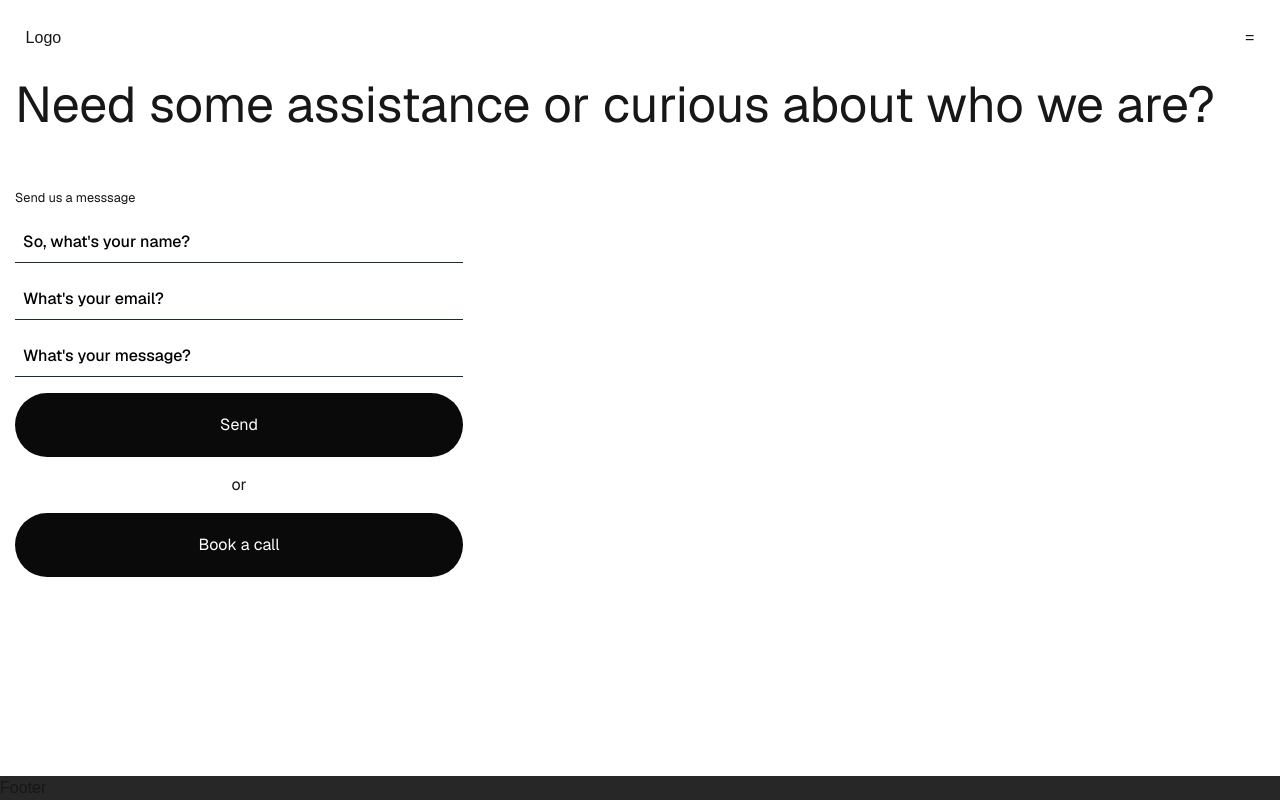
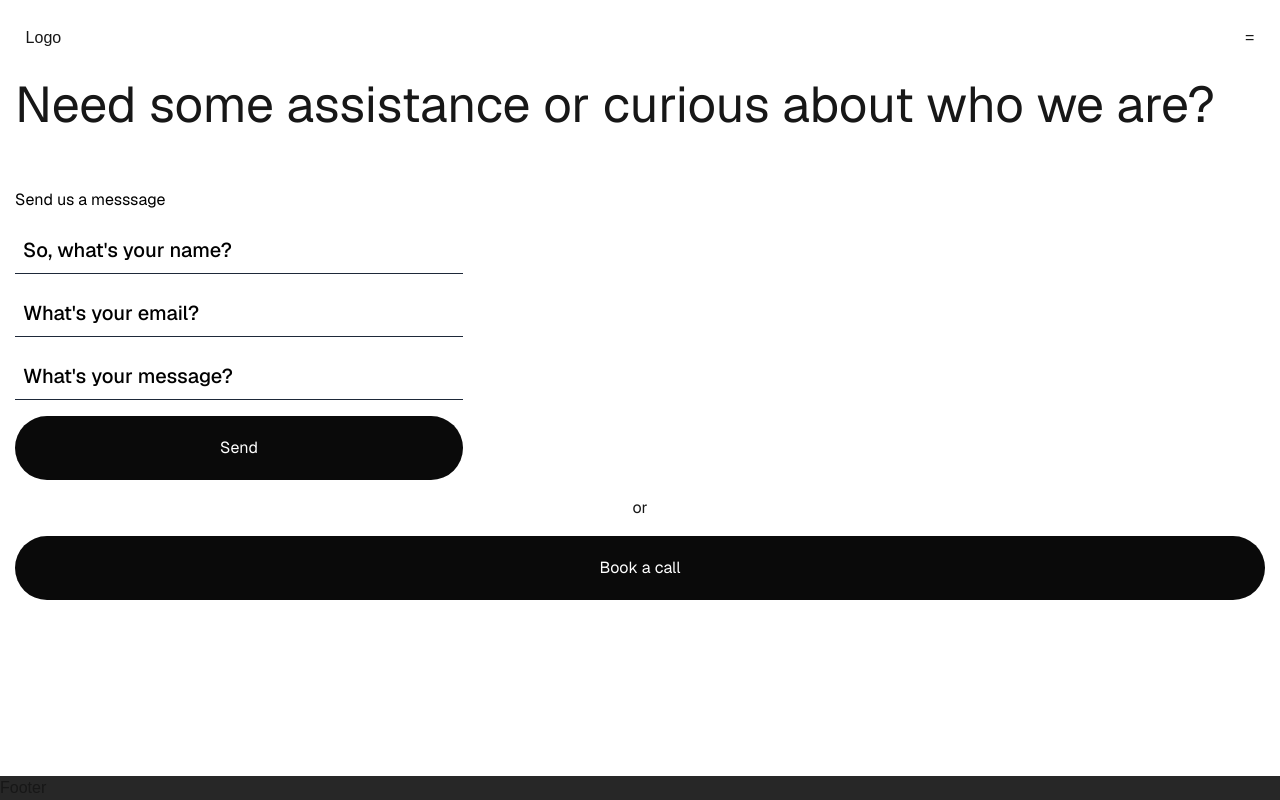
Before and after one commit to tahsinAmin/tech-nova, a Next.js app: page /contact in a window 1280 px wide. Built offline with nearby package versions, Linux system fonts and the light colour scheme.

Commit message:
feat: [Contact Page] - Basic validation (e.g., required fields)

```diff
--- a/app/contact/page.tsx
+++ b/app/contact/page.tsx
@@ -3,19 +3,22 @@ export default function Contact() {
     <>
       <div className="section-hero layout-contact flex-1 bg-zinc-50 font-sans dark:bg-black container">
         <h1>Need some assistance or curious about who we are?</h1>
-        <small>Send us a messsage</small>
+        <div className="small-text">Send us a messsage</div>
         <form action="/contact" className="flex flex-col gap-4 max-w-md">
           <input
             type="text"
+            required
             placeholder="So, what's your name?"
             className="w-full px-2 py-2 bg-transparent border-0 border-b border-gray-800 focus:outline-none focus:ring-0 font-medium placeholder:font-medium placeholder:text-black"
           />
           <input
+            required
             type="email"
             placeholder="What's your email?"
             className="w-full px-2 py-2 bg-transparent border-0 border-b border-gray-800 focus:outline-none focus:ring-0 font-medium placeholder:font-medium placeholder:text-black"
           />
           <input
+            required
             type="text"
             placeholder="What's your message?"
             className="w-full px-2 py-2 bg-transparent border-0 border-b border-gray-800 focus:outline-none focus:ring-0 font-medium placeholder:font-medium placeholder:text-black"
@@ -26,14 +29,15 @@ export default function Contact() {
           >
             Send
           </button>
-          <div className="text-center">or</div>
-          <button
-            type="submit"
-            className="cta"
-          >
-            Book a call
-          </button>
+
         </form>
+        <div className="text-center py-[16px]">or</div>
+        <button
+          type="submit"
+          className="cta"
+        >
+          Book a call
+        </button>
       </div>
     </>
   );
--- a/app/globals.css
+++ b/app/globals.css
@@ -119,8 +119,9 @@ h1 {
   color: var(--dark-gey);
 }
 
-.layout-contact small {
+.layout-contact .small-text {
   margin: 48px 0 15px;
+  color: #000000;
 }
 
 .cta {
@@ -129,3 +130,7 @@ h1 {
   padding: 20px 13px;
   border-radius: 40px;
 }
+
+form input {
+  font-size: 20px;
+}
```
